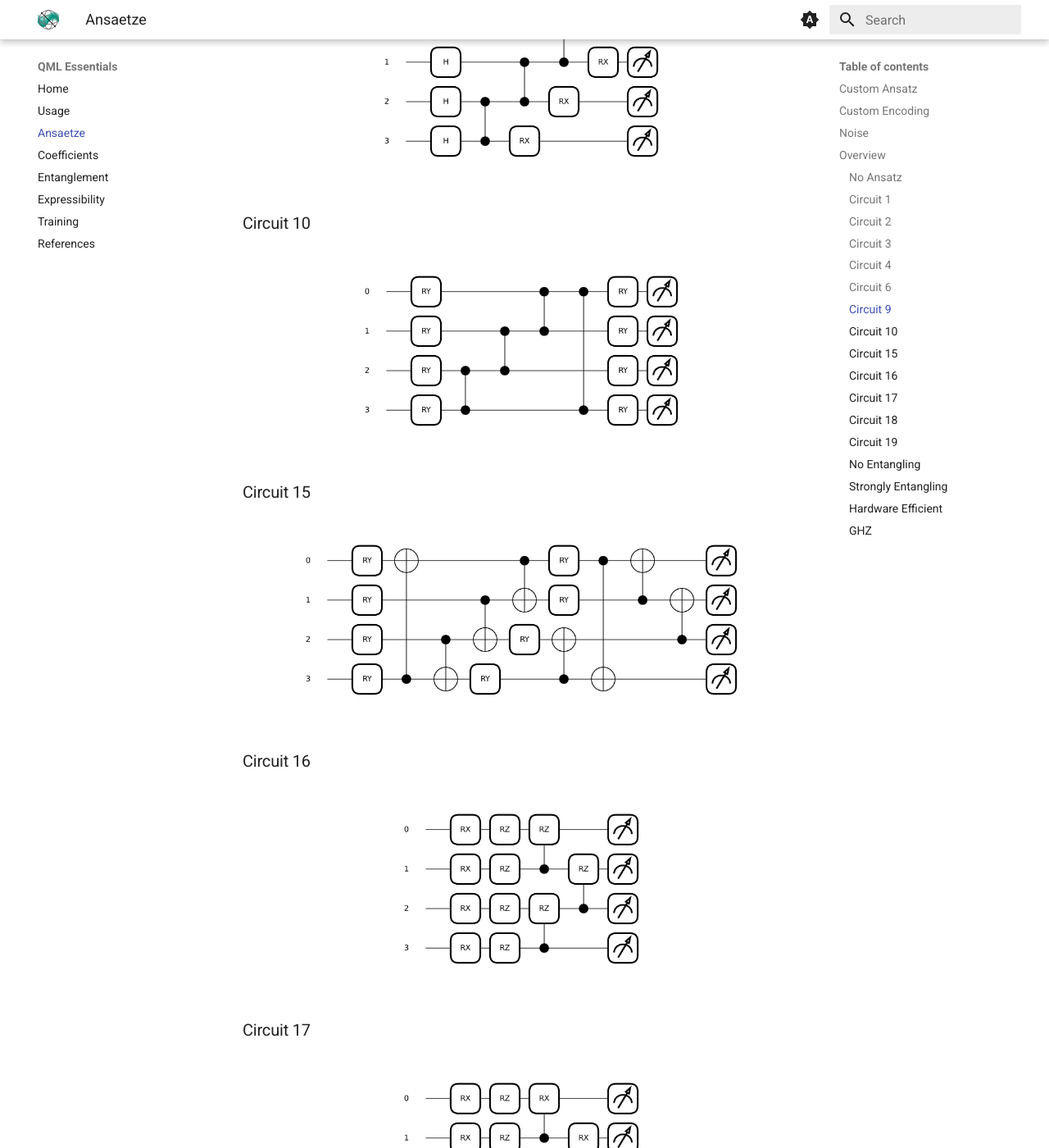
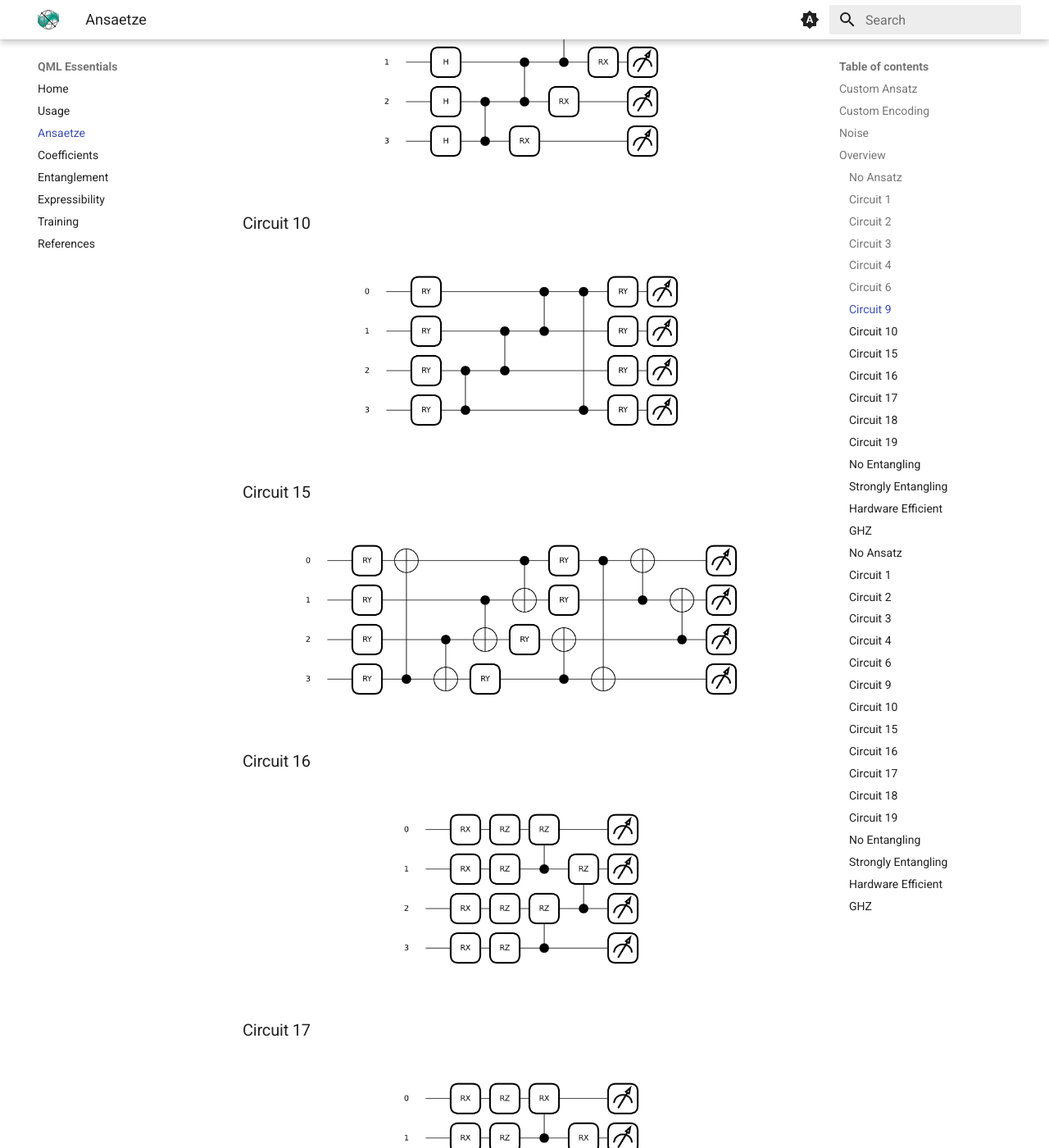
Before and after one commit to cirKITers/qml-essentials, an MkDocs documentation site: the page built from docs/ansaetze.md, in a window 1280 px wide and 1400 px high, scrolled down 5857 px. Shown: the whole window at 82% size. Built offline with MkDocs 1.6.1 and Material for MkDocs 9.7.7, drawn with Linux system fonts in a browser that asks for light colours; emoji names are drawn with the system emoji font; some of the changed text lies outside the part shown.

Commit message:
math stuff
Signed-off-by: Melvin Strobl <lc3267@kit.edu>

```diff
--- a/docs/ansaetze.md
+++ b/docs/ansaetze.md
@@ -222,3 +222,72 @@ Oh and in case you need a refresh on the rotational axes and their corresponding
 ### GHZ
 ![GHZ](figures/GHZ_light.png#circuit#only-light)
 ![GHZ](figures/GHZ_dark.png#circuit#only-dark)
+
+
+### No Ansatz
+![No Ansatz](figures/No_Ansatz_light.png#circuit#only-light)
+![No Ansatz](figures/No_Ansatz_dark.png#circuit#only-dark)
+
+### Circuit 1
+![Circuit 1](figures/Circuit_1_light.png#circuit#only-light)
+![Circuit 1](figures/Circuit_1_dark.png#circuit#only-dark)
+
+### Circuit 2
+![Circuit 2](figures/Circuit_2_light.png#circuit#only-light)
+![Circuit 2](figures/Circuit_2_dark.png#circuit#only-dark)
+
+### Circuit 3
+![Circuit 3](figures/Circuit_3_light.png#circuit#only-light)
+![Circuit 3](figures/Circuit_3_dark.png#circuit#only-dark)
+
+### Circuit 4
+![Circuit 4](figures/Circuit_4_light.png#circuit#only-light)
+![Circuit 4](figures/Circuit_4_dark.png#circuit#only-dark)
+
+### Circuit 6
+![Circuit 6](figures/Circuit_6_light.png#circuit#only-light)
+![Circuit 6](figures/Circuit_6_dark.png#circuit#only-dark)
+
+### Circuit 9
+![Circuit 9](figures/Circuit_9_light.png#circuit#only-light)
+![Circuit 9](figures/Circuit_9_dark.png#circuit#only-dark)
+
+### Circuit 10
+![Circuit 10](figures/Circuit_10_light.png#circuit#only-light)
+![Circuit 10](figures/Circuit_10_dark.png#circuit#only-dark)
+
+### Circuit 15
+![Circuit 15](figures/Circuit_15_light.png#circuit#only-light)
+![Circuit 15](figures/Circuit_15_dark.png#circuit#only-dark)
+
+### Circuit 16
+![Circuit 16](figures/Circuit_16_light.png#circuit#only-light)
+![Circuit 16](figures/Circuit_16_dark.png#circuit#only-dark)
+
+### Circuit 17
+![Circuit 17](figures/Circuit_17_light.png#circuit#only-light)
+![Circuit 17](figures/Circuit_17_dark.png#circuit#only-dark)
+
+### Circuit 18
+![Circuit 18](figures/Circuit_18_light.png#circuit#only-light)
+![Circuit 18](figures/Circuit_18_dark.png#circuit#only-dark)
+
+### Circuit 19
+![Circuit 19](figures/Circuit_19_light.png#circuit#only-light)
+![Circuit 19](figures/Circuit_19_dark.png#circuit#only-dark)
+
+### No Entangling
+![No Entangling](figures/No_Entangling_light.png#circuit#only-light)
+![No Entangling](figures/No_Entangling_dark.png#circuit#only-dark)
+
+### Strongly Entangling
+![Strongly Entangling](figures/Strongly_Entangling_light.png#circuit#only-light)
+![Strongly Entangling](figures/Strongly_Entangling_dark.png#circuit#only-dark)
+
+### Hardware Efficient
+![Hardware Efficient](figures/Hardware_Efficient_light.png#circuit#only-light)
+![Hardware Efficient](figures/Hardware_Efficient_dark.png#circuit#only-dark)
+
+### GHZ
+![GHZ](figures/GHZ_light.png#circuit#only-light)
+![GHZ](figures/GHZ_dark.png#circuit#only-dark)
--- a/docs/javascripts/mathjax.js
+++ b/docs/javascripts/mathjax.js
@@ -1,9 +1,13 @@
 window.MathJax = {
+    loader: { load: ['[tex]/boldsymbol'] },
     tex: {
         inlineMath: [["\\(", "\\)"]],
         displayMath: [["\\[", "\\]"]],
         processEscapes: true,
-        processEnvironments: true
+        processEnvironments: true,
+        packages: {
+            '[+]': ['boldsymbol', 'braket'],
+        }
     },
     options: {
         ignoreHtmlClass: ".*|",
```
Also changed, not shown: docs/coefficients.md (+1 -3 lines).
